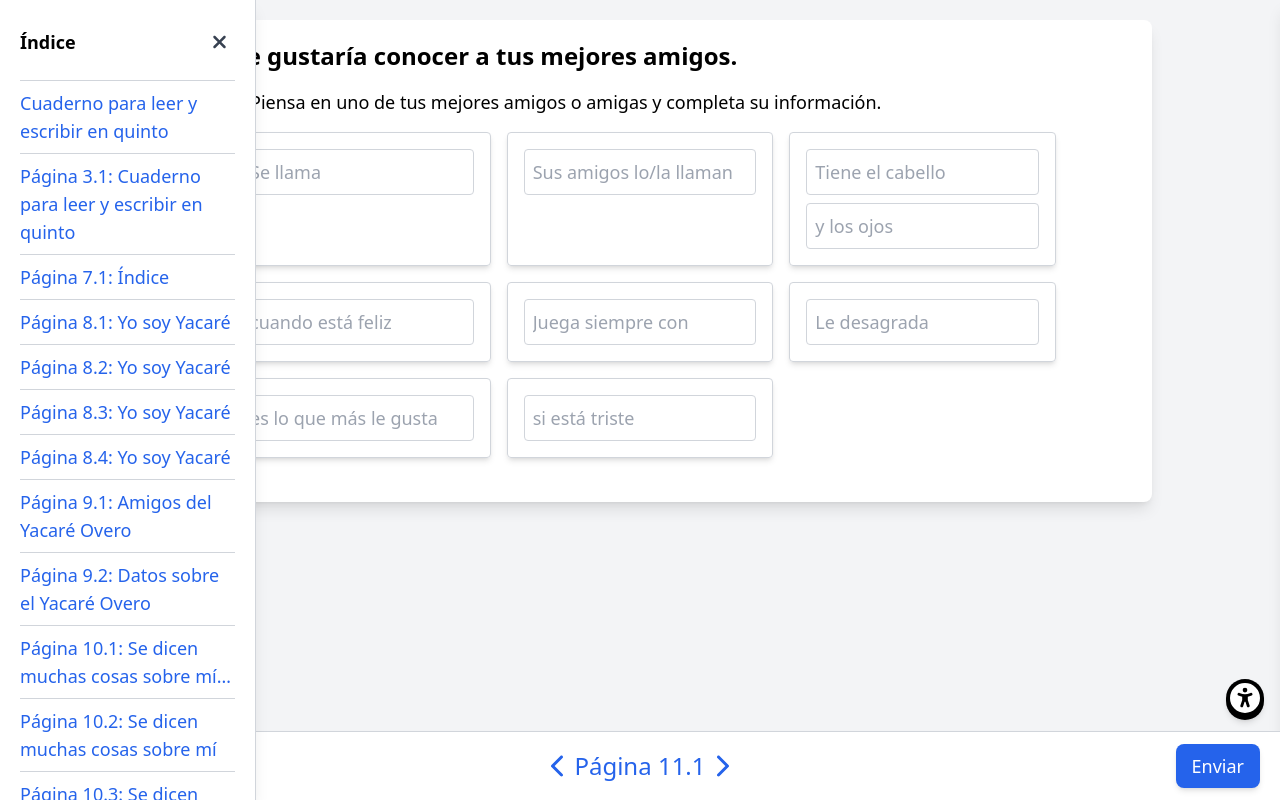
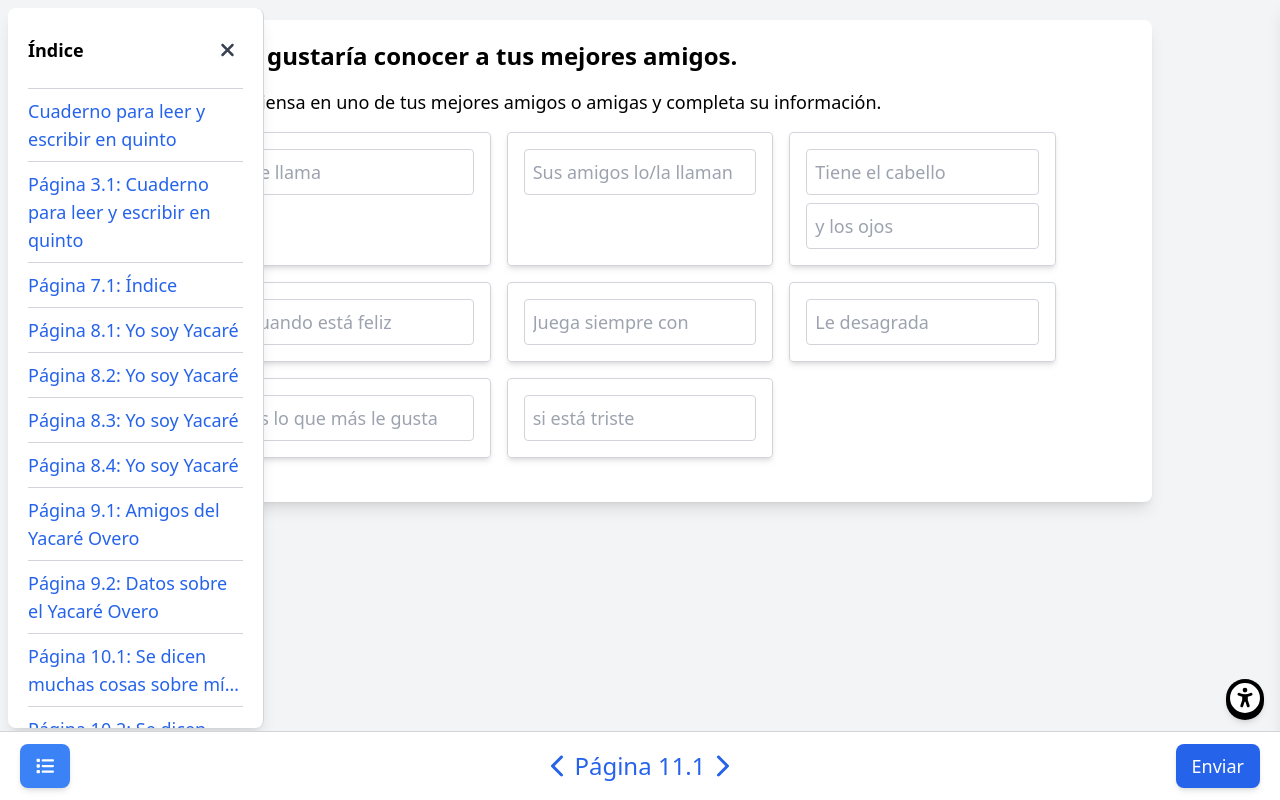
Before and after one commit to mariapodesta/ADT-cuaderno5-chapter1, a plain HTML site: page 10_0_adt.html in a window 1280 px wide. Both pictures are taken after a click on the button 45 px from the left and 766 px from the top of the page. Drawn offline with nearby package versions, Linux system fonts and the light colour scheme.

Commit message:
Refactor left navbar and update nav bar styling

```diff
--- a/assets/base.js
+++ b/assets/base.js
@@ -164,51 +164,76 @@ document.addEventListener("DOMContentLoaded", function () {
         navToggle.addEventListener("click", toggleNav);
       }
 
+      // Append page and section numbers to nav list items
+      const navListItems = document.querySelectorAll(".nav__list-item");
 
+      navListItems.forEach((item, index) => {
+        const link = item.querySelector(".nav__list-link");
+        item.classList.add(
+          "border-b",
+          "border-gray-300",
+          "pt-2",
+          "pb-2",
+          "flex",
+          "items-center"
+        );
+        link.classList.add(
+          "flex-grow",
+          "flex",
+          "items-center",
+          "w-full",
+          "h-full",
+          "space-x-2"
+        );
+
+        // Add border top to the first element
+        if (index === 0) {
+          item.classList.add("border-t");
+        }
+
+        const href = link.getAttribute("href");
+        const pageSectionMatch = href.match(/(\d+)_(\d+)/);
+
+        if (pageSectionMatch) {
+          const [_, pageNumber, sectionNumber] = pageSectionMatch.map(Number);
+          link.innerHTML =
+            "<div class='whitespace-normal'><span class='inline' data-id='page'></span><span class='inline'> " +
+            `${pageNumber + 1}.${sectionNumber + 1}: ${link.innerText}` + "</span></div>";
+        }
+
+        if ("/" + href === window.location.pathname) {
+          item.classList.add("min-h-[3rem]");
+          link.classList.add(
+            "border-l-4",
+            "border-blue-500",
+            "bg-blue-100",
+            "p-2"
+          );
+        }
+      });
+
+      // Set the initial page number
+      const pageSectionMetaTag = document.querySelector(
+        'meta[name="page-section-id"]'
+      );
+      const pageSectionContent = pageSectionMetaTag.getAttribute("content");
+      if (pageSectionContent) {
+        const parts = pageSectionContent.split("_").map(Number);
+        const humanReadablePage =
+          parts.length === 2
+            ? "<span data-id='page'></span> " +
+              `${parts[0] + 1}.${parts[1] + 1}`
+            : "<span data-id='page'></span> " + `${parts[0] + 1}`;
+
+        document.getElementById("page-section-id").innerHTML =
+          humanReadablePage;
+      }
 
       // Fetch translations and set up click handlers for elements with data-id
       await fetchTranslations();
       document.querySelectorAll("[data-id]").forEach((element) => {
         element.addEventListener("click", handleElementClick);
       });
-
-      // Append page and section numbers to nav list items
-      const navListItems = document.querySelectorAll(".nav__list-item");
-
-      navListItems.forEach((item, index) => {
-        const link = item.querySelector(".nav__list-link");
-        item.classList.add("border-b", "border-gray-300", "pt-2", "pb-2");
-
-        // Add border top to the first element
-        if (index === 0) {
-          item.classList.add("border-t", "border-gray-300");
-        }
-        item.classList.add("flex", "items-center");
-        const href = link.getAttribute("href");
-        const pageSectionMatch = href.match(/(\d+)_(\d+)/);
-
-        if (pageSectionMatch) {
-          const [_, pageNumber, sectionNumber] = pageSectionMatch.map(Number);
-          link.innerText = translateText("page") + " " + `${pageNumber + 1}.${sectionNumber + 1}: ${link.innerText}`;
-        }
-
-        if ("/" + href === window.location.pathname) {
-          item.classList.add("p-2", "min-h-[3rem]");
-          link.classList.add("border-l-4", "border-blue-500", "bg-blue-100", "p-2");
-        }
-      });
-
-      // Set the initial page number
-      const pageSectionMetaTag = document.querySelector('meta[name="page-section-id"]');
-      const pageSectionContent = pageSectionMetaTag.getAttribute("content");
-      if (pageSectionContent) {
-        const parts = pageSectionContent.split('_').map(Number);
-        const humanReadablePage = parts.length === 2
-          ? translateText("page") + " " + `${parts[0] + 1}.${parts[1] + 1}`
-          : translateText("page") + " " + `${parts[0] + 1}`;
-
-        document.getElementById("page-section-id").innerText = humanReadablePage;
-      }
 
       // Add keyboard event listeners for navigation
       document.addEventListener("keydown", handleKeyboardShortcuts);
@@ -420,7 +445,8 @@ function applyTranslations() {
       }
     }
 
-    const element = document.querySelector(`[data-id="${key}"]`);
+    const elements = document.querySelectorAll(`[data-id="${key}"]`);
+    elements.forEach((element) => {
       if (element) {
         if (element.tagName === "IMG") {
           element.setAttribute("alt", translations[translationKey]); // Set the alt text for images
@@ -428,6 +454,7 @@ function applyTranslations() {
           element.textContent = translations[translationKey]; // Set the text content for other elements
         }
       }
+    });
   }
 
   if (isPlaying) {
@@ -868,6 +895,7 @@ function toggleNav() {
     "aria-hidden",
     navPopup.classList.contains("-translate-x-full") ? "true" : "false"
   );
+  navPopup.classList.toggle("left-2");
 }
 
 // Next and previous pages
--- a/assets/interface.html
+++ b/assets/interface.html
@@ -127,11 +127,11 @@
 </div>
 
 <!-- The Content Index menu bar -->
-<footer class="fixed bottom-0 left-0 right-0 bg-white shadow-lg py-3 flex items-center px-5 border-t border-gray-300">
+<footer class="fixed bottom-0 left-0 right-0 bg-white shadow-lg py-3 flex items-center px-5 border-t border-gray-300 z-50">
     <!-- Left button (hamburger menu) -->
     <div class="flex-1">
         <button id="nav-popup" aria-controls="navPopup" aria-expanded="false" aria-label="Content Index Menu"
-            class="nav__toggle px-4 py-2 bg-white text-gray-800 rounded-lg shadow-md hover:bg-gray-100 focus:outline-none focus:ring-2 focus:ring-gray-300 focus:ring-opacity-50"
+            class="nav__toggle px-4 py-2 bg-white text-gray-800 rounded-lg shadow-md hover:bg-gray-100 focus:outline-none focus:ring-2 focus:ring-gray-300 focus:ring-opacity-50 aria-expanded:bg-blue-500 aria-expanded:text-white"
             type="button">
             <i aria-hidden="true" class="fas fa-list"></i>
         </button>
--- a/assets/nav.html
+++ b/assets/nav.html
@@ -1,11 +1,11 @@
 <!-- The Content Index navigation menu -->
-<nav aria-hidden="true" aria-label="Content Index Menu" aria-labelledby="navPopupTitle" class="fixed top-0 left-0 bottom-0 w-64 bg-white shadow-lg p-5 border-r border-gray-300 transform -translate-x-full transition-transform duration-300 ease-in-out z-20 hidden" id="navPopup" role="navigation">
+<nav aria-hidden="true" aria-label="Content Index Menu" aria-labelledby="navPopupTitle" class="fixed w-64 bg-white shadow-lg p-5 border-r border-gray-300 transform -translate-x-full transition-transform duration-300 ease-in-out z-20 hidden rounded-lg top-2 left-0 bottom-2 h-[calc(100vh-5rem)]" id="navPopup" role="navigation">
 <div class="nav__toggle flex justify-between items-center mb-4">
 <h3 class="text-lg font-semibold" data-id="toc-title" id="navPopupTitle">Index</h3>
 <button aria-label="Close navigation" class="nav__toggle text-gray-700 text-xl p-2" id="nav-close" type="button"><i class="fas fa-close"></i></button>
 </div>
-<ol class="nav__list overflow-y-auto max-h-screen" data-id="nav-list" hidden="true" id="nav__list">
-<li class="nav__list-item"><a class="nav__list-link text-blue-600" href="index.html">Cuaderno para leer y escribir en quinto</a></li>
+<ol class="nav__list overflow-y-auto h-[calc(100vh-10rem)]" data-id="nav-list" hidden="true" id="nav__list">
+<li class="nav__list-item border-b border-gray-300 pt-2 pb-2 flex items-center"><a class="nav__list-link text-blue-600 flex-grow flex items-center w-full h-full" href="index.html">Cuaderno para leer y escribir en quinto</a></li>
 <li class="nav__list-item"><a class="nav__list-link text-blue-600" href="2_0_adt.html">Cuaderno para leer y escribir en quinto</a></li>
 <li class="nav__list-item"><a class="nav__list-link text-blue-600" href="6_0_adt.html">Índice</a></li>
 <li class="nav__list-item"><a class="nav__list-link text-blue-600" href="7_0_adt.html">Yo soy Yacaré</a></li>
```
Lines whose indentation alone changed are shown as unchanged.
